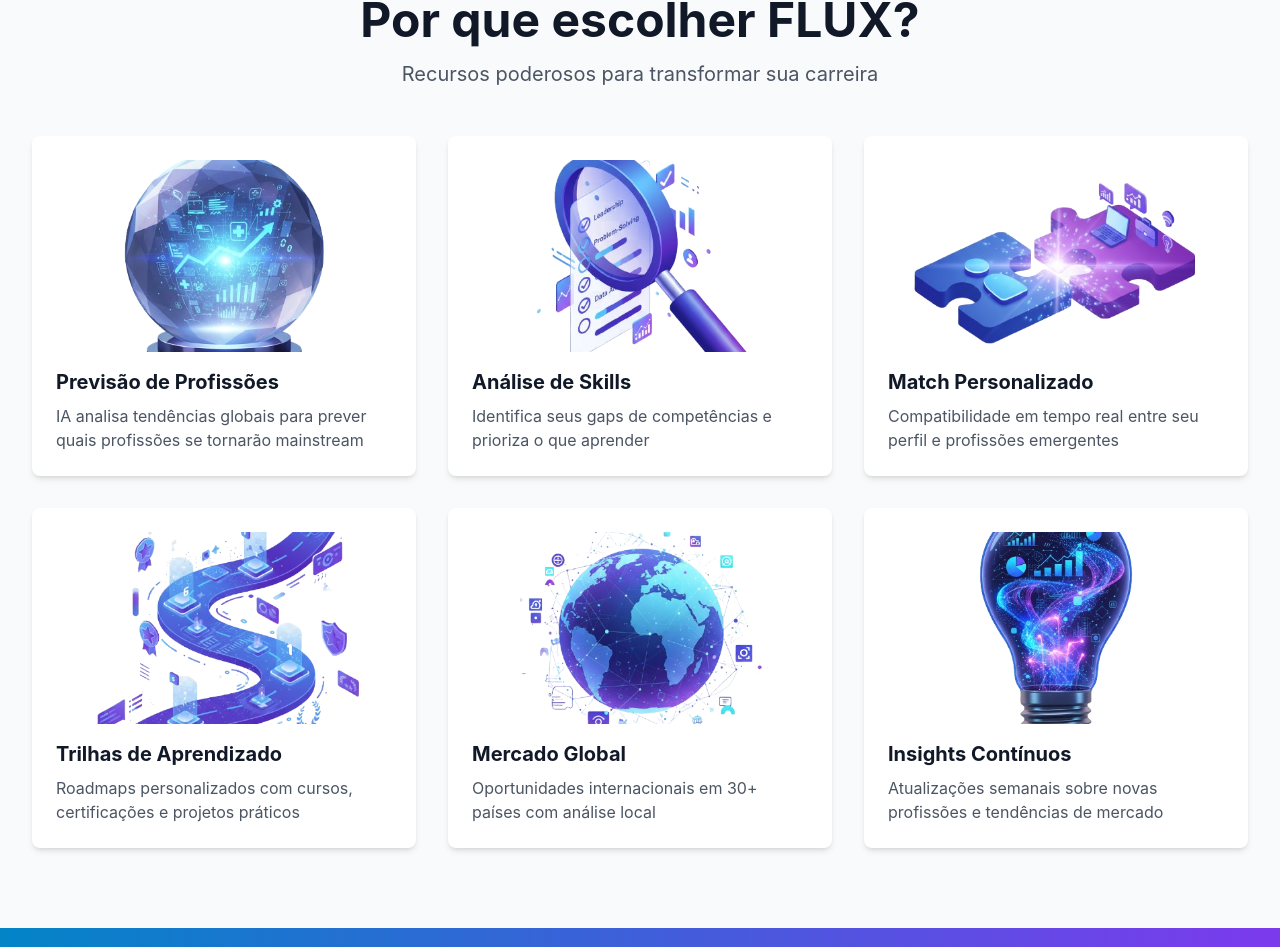
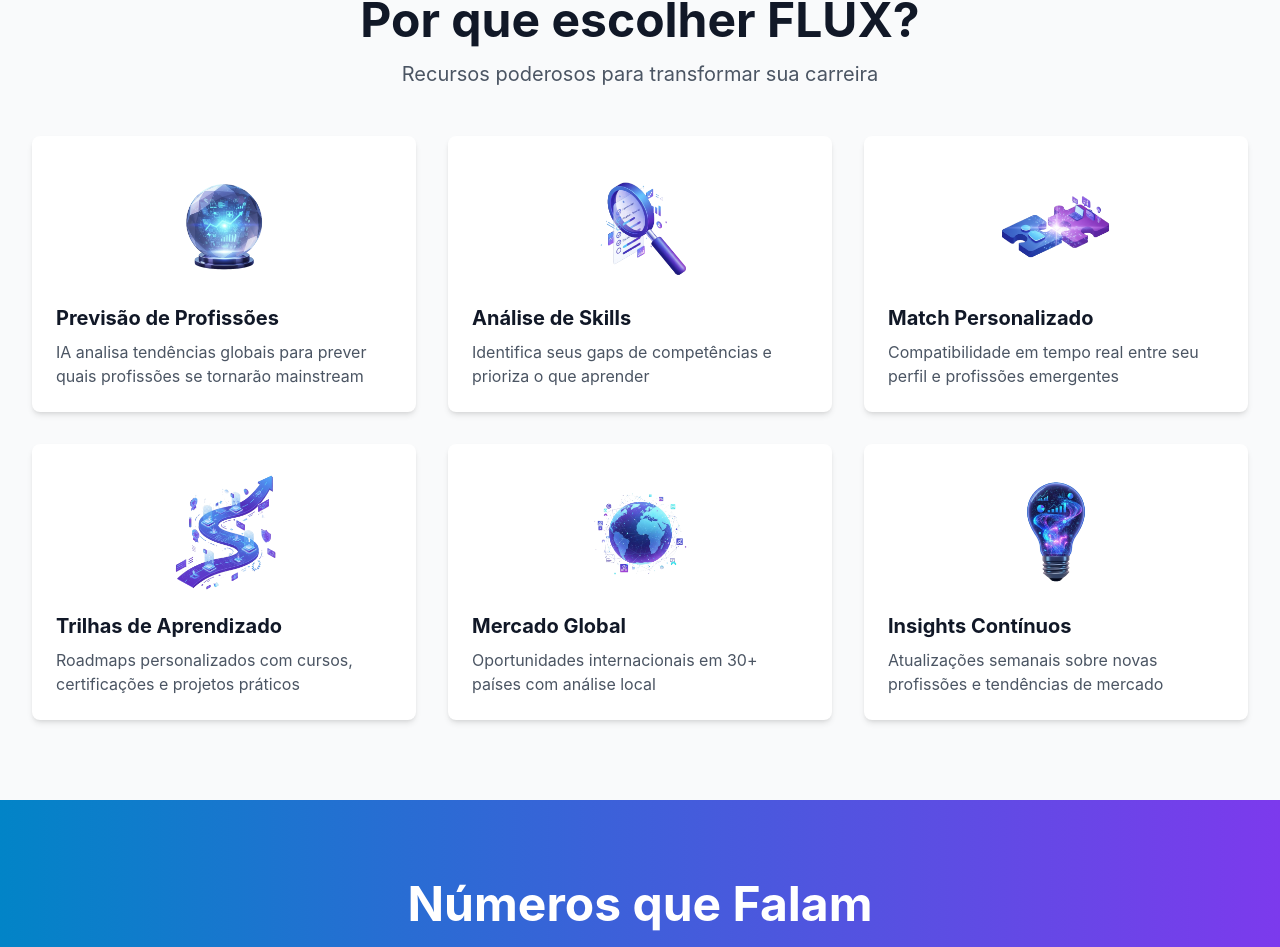
Before and after one commit to pedrozhd/flux, a React (Vite) app: page / in a window 1280 px wide. Shown: the part 1399-2346 px from the top of the page. Built offline with nearby package versions, Linux system fonts and the light colour scheme.

Commit message:
style: reduzindo altura das imagens.

```diff
--- a/src/components/home/Features.tsx
+++ b/src/components/home/Features.tsx
@@ -62,11 +62,11 @@
               style={{ animationDelay: `${index * 100}ms` }}
             >
               <div className="flex flex-col h-full">
-                <div className="w-full h-48 mb-4 overflow-hidden rounded-lg">
+                <div className="w-full h-32 mb-4 overflow-hidden rounded-lg">
                   <img
                     src={feature.image}
                     alt={feature.title}
-                    className="w-full h-full object-cover"
+                    className="w-full h-full object-contain"
                   />
                 </div>
                 <h3 className="text-xl font-bold text-gray-900 mb-2">
```
